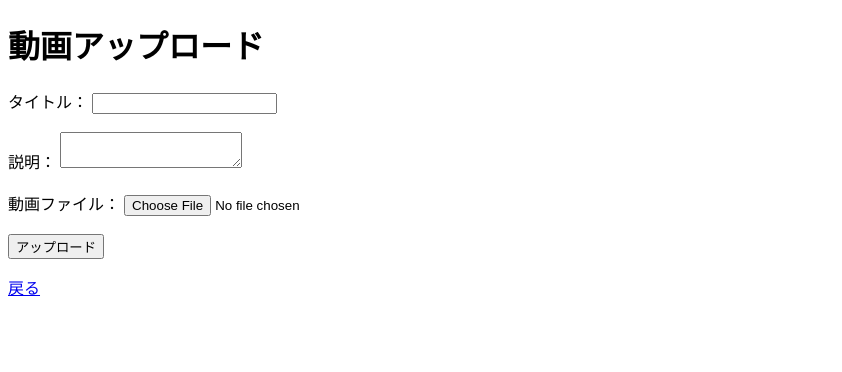
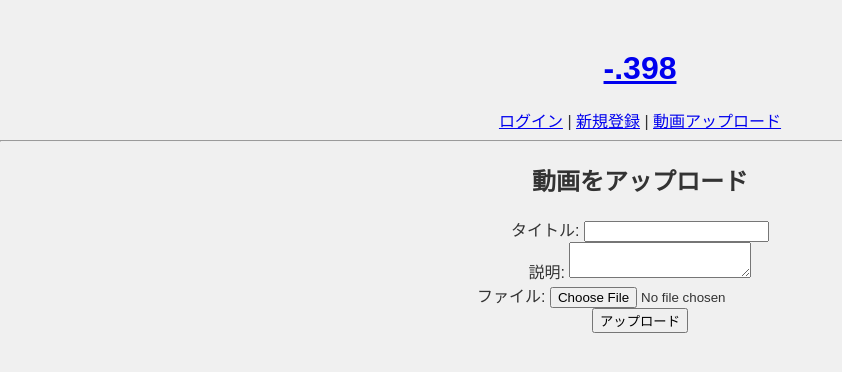
Before and after one commit to 398170/398, a Flask app: template templates/upload.html in a window 1280 px wide. Shown: the top 372 px of the page, without its empty margins (0-842 px from the left). Run offline with Flask 3, Linux system fonts and the light colour scheme; the template is opened without the code that fills it, so the values that code supplies are empty.

Commit message:
Update upload.html

```diff
--- a/templates/upload.html
+++ b/templates/upload.html
@@ -1,26 +1,11 @@
-<!DOCTYPE html>
-<html lang="ja">
-<head>
-    <meta charset="UTF-8">
-    <meta name="viewport" content="width=device-width, initial-scale=1.0">
-    <title>動画アップロード</title>
-</head>
-<body>
-    <h1>動画アップロード</h1>
-
-    <form action="{{ url_for('upload') }}" method="POST" enctype="multipart/form-data">
-        <label for="title">タイトル：</label>
-        <input type="text" id="title" name="title" required><br><br>
-
-        <label for="description">説明：</label>
-        <textarea id="description" name="description" required></textarea><br><br>
-
-        <label for="video">動画ファイル：</label>
-        <input type="file" id="video" name="video" accept="video/*" required><br><br>
-
-        <button type="submit">アップロード</button>
-    </form>
-
-    <p><a href="{{ url_for('index') }}">戻る</a></p>
-</body>
-</html>
+{% extends "layout.html" %}
+{% block title %}動画アップロード{% endblock %}
+{% block content %}
+<h2>動画をアップロード</h2>
+<form method="post" enctype="multipart/form-data">
+    タイトル: <input type="text" name="title"><br>
+    説明: <textarea name="description"></textarea><br>
+    ファイル: <input type="file" name="video"><br>
+    <input type="submit" value="アップロード">
+</form>
+{% endblock %}
```
